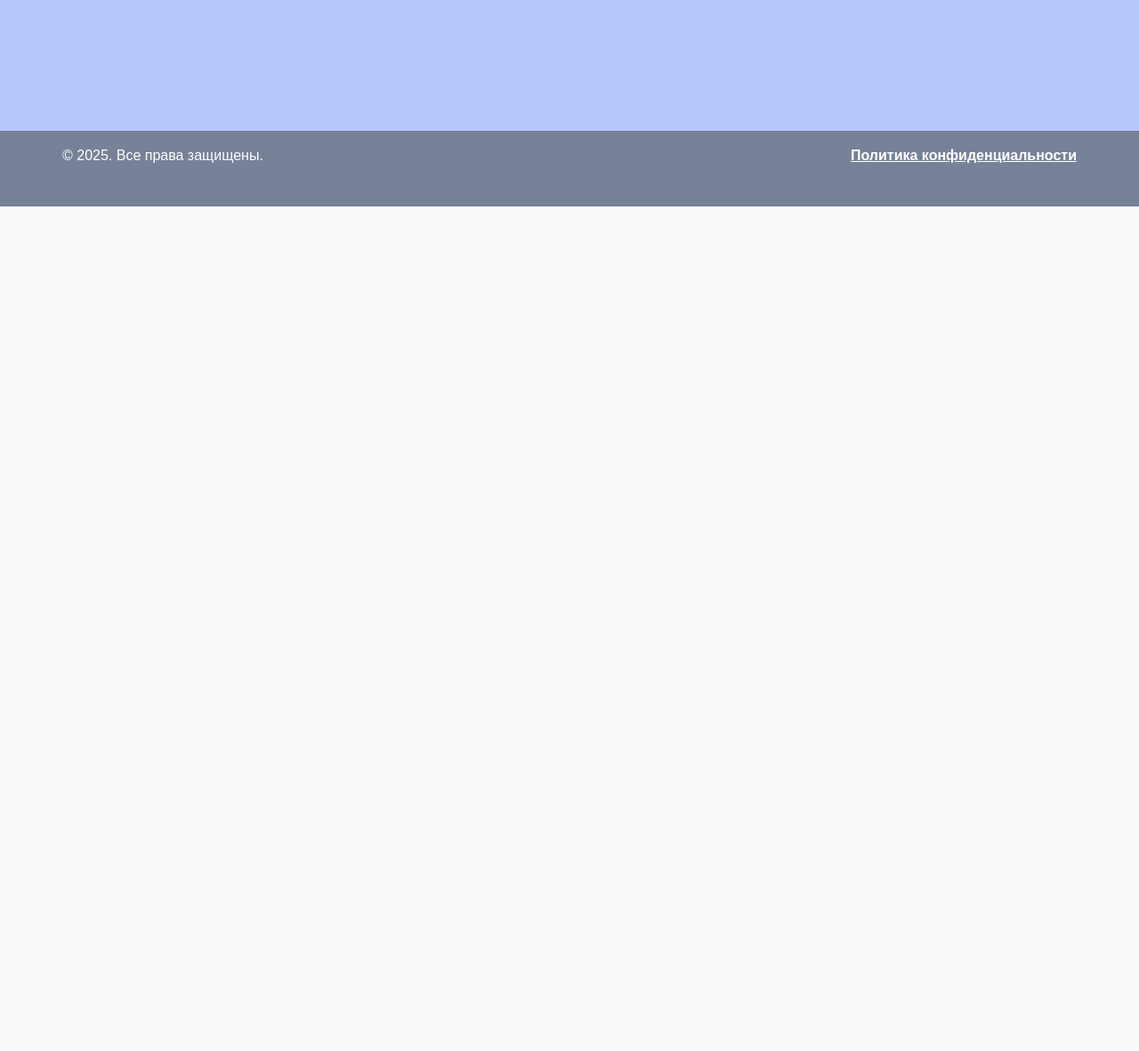
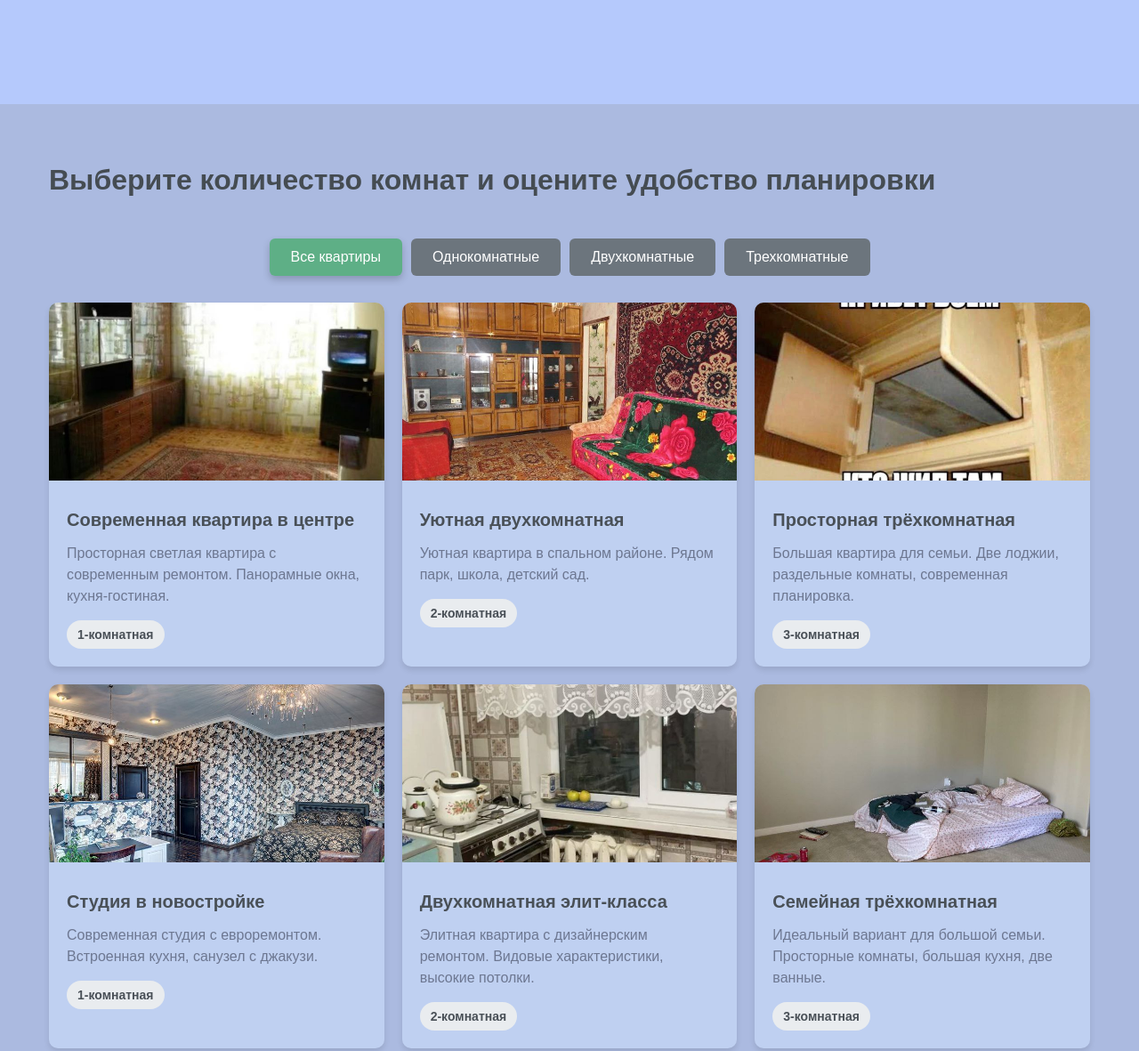
Before and after one commit to dzemlarisa/yauza_park, a plain HTML site: page index_2.html in a window 1280 px wide. Shown: the part 2773-3954 px from the top of the page at 89% size. Before the commit the page ends 3005 px from the top, so only its background shows below. Drawn offline with Linux system fonts and the light colour scheme.

Commit message:
добавление экрана с квартирами

```diff
--- a/index_2.html
+++ b/index_2.html
@@ -156,6 +156,20 @@
                 </div>
             </div>
         </section>
+        <section class="flats">
+            <div class="container">
+                <h1 class="flats-title">Выберите количество комнат и оцените удобство планировки</h1>
+                <div class="filter-buttons">
+                    <button class="filter-btn active" data-filter="all">Все квартиры</button>
+                    <button class="filter-btn" data-filter="1">Однокомнатные</button>
+                    <button class="filter-btn" data-filter="2">Двухкомнатные</button>
+                    <button class="filter-btn" data-filter="3">Трехкомнатные</button>
+                </div>
+
+                <div class="flats-container" id="flatsContainer"></div>
+            </div>
+        </section>
+        <script src="main.js"></script>
     </main>
 
     <footer class="footer">
--- /dev/null
+++ b/main.js
@@ -0,0 +1,129 @@
+        const flatsData = [
+            {
+                id: 1,
+                image: "images/flat1.jpg",
+                title: "Современная квартира в центре",
+                description: "Просторная светлая квартира с современным ремонтом. Панорамные окна, кухня-гостиная.",
+                rooms: 1
+            },
+            {
+                id: 2,
+                image: "images/flat2.jpg",
+                title: "Уютная двухкомнатная",
+                description: "Уютная квартира в спальном районе. Рядом парк, школа, детский сад.",
+                rooms: 2
+            },
+            {
+                id: 3,
+                image: "images/flat3.jpg",
+                title: "Просторная трёхкомнатная",
+                description: "Большая квартира для семьи. Две лоджии, раздельные комнаты, современная планировка.",
+                rooms: 3
+            },
+            {
+                id: 4,
+                image: "images/flat4.jpg",
+                title: "Студия в новостройке",
+                description: "Современная студия с евроремонтом. Встроенная кухня, санузел с джакузи.",
+                rooms: 1
+            },
+            {
+                id: 5,
+                image: "images/flat5.jpg",
+                title: "Двухкомнатная элит-класса",
+                description: "Элитная квартира с дизайнерским ремонтом. Видовые характеристики, высокие потолки.",
+                rooms: 2
+            },
+            {
+                id: 6,
+                image: "images/flat6.jpg",
+                title: "Семейная трёхкомнатная",
+                description: "Идеальный вариант для большой семьи. Просторные комнаты, большая кухня, две ванные.",
+                rooms: 3
+            }
+        ];
+
+        function createflatCard(flat) {
+            return `
+                <div class="flat-card" data-rooms="${flat.rooms}">
+                    <img src="${flat.image}" alt="${flat.title}" class="flat-image">
+                    <div class="flat-info">
+                        <h3 class="flat-title">${flat.title}</h3>
+                        <p class="flat-description">${flat.description}</p>
+                        <span class="flat-rooms">${flat.rooms}-комнатная</span>
+                    </div>
+                </div>
+            `;
+        }
+
+        // Функция для отрисовки всех квартир
+        function renderflats() {
+            const container = document.getElementById('flatsContainer');
+            container.innerHTML = flatsData.map(flat =>
+                createflatCard(flat)
+            ).join('');
+        }
+
+        // Функция для фильтрации квартир
+        function filterflats(roomType) {
+            const cards = document.querySelectorAll('.flat-card');
+
+            cards.forEach(card => {
+                const cardRooms = card.getAttribute('data-rooms');
+
+                if (roomType === 'all' || cardRooms === roomType) {
+                    card.classList.remove('hidden');
+                    setTimeout(() => {
+                        card.style.display = 'block';
+                    }, 50);
+                } else {
+                    card.classList.add('hidden');
+                    setTimeout(() => {
+                        card.style.display = 'none';
+                    }, 300);
+                }
+            });
+        }
+
+        document.addEventListener('DOMContentLoaded', function() {
+            renderflats();
+
+            const filterButtons = document.querySelectorAll('.filter-btn');
+
+            filterButtons.forEach(button => {
+                button.addEventListener('click', function() {
+                    filterButtons.forEach(btn => btn.classList.remove('active'));
+                    this.classList.add('active');
+                    filterflats(this.getAttribute('data-filter'));
+                });
+            });
+
+            filterflats('all');
+        });
+
+        function animateCards() {
+            const cards = document.querySelectorAll('.flat-card');
+            cards.forEach((card, index) => {
+                card.style.animationDelay = `${index * 0.1}s`;
+                card.classList.add('fade-in');
+            });
+        }
+
+        const style = document.createElement('style');
+        style.textContent = `
+            .fade-in {
+                animation: fadeIn 0.5s ease-in-out forwards;
+            }
+
+            @keyframes fadeIn {
+                from {
+                    opacity: 0;
+                }
+                to {
+                    opacity: 1;
+                }
+            }
+        `;
+        document.head.appendChild(style);
+
+        setTimeout(animateCards, 100);
--- a/styles.css
+++ b/styles.css
@@ -334,6 +334,123 @@ body {
     margin-bottom: 15px;
     font-size: 1.5rem;
 }
+.flats {
+    background-color: #abbae0;
+    padding: 60px 0;
+    position: relative;
+}
+
+.flats-title {
+    font-size: 2rem;
+    margin-bottom: 40px;
+    padding-left: 0;
+    color: #454c52;
+}
+.filter-buttons {
+    display: flex;
+    gap: 10px;
+    margin-bottom: 30px;
+    justify-content: center;
+    flex-wrap: wrap;
+}
+
+.filter-btn {
+    padding: 12px 24px;
+    border: none;
+    border-radius: 6px;
+    background-color: #6c757d;
+    color: white;
+    cursor: pointer;
+    transition: all 0.3s ease;
+    font-size: 16px;
+}
+
+.filter-btn:hover {
+    transform: translateY(-2px);
+}
+
+.filter-btn.active {
+    background-color: #28a74694;
+    box-shadow: 0 4px 8px rgba(0,0,0,0.2);
+}
+
+.flats-container {
+    display: grid;
+    grid-template-columns: repeat(auto-fill, minmax(300px, 1fr));
+    gap: 20px;
+    max-width: 1200px;
+    margin: 0 auto;
+}
+
+.flat-card {
+    background: #bfd0f1;
+    border-radius: 10px;
+    overflow: hidden;
+    box-shadow: 0 4px 6px rgba(0,0,0,0.1);
+    transition: all 0.5s ease;
+    animation: fadeIn 0.5s ease-in-out forwards;
+    opacity: 0;
+
+}
+
+.flat-card.hidden {
+    opacity: 0;
+    transform: scale(0.8);
+}
+
+.flat-image {
+    width: 100%;
+    height: 200px;
+    object-fit: cover;
+}
+
+.flat-info {
+    padding: 20px;
+}
+
+.flat-title {
+    font-size: 20px;
+    font-weight: bold;
+    margin-bottom: 10px;
+    color: #495057;
+}
+
+.flat-description {
+    color: #6d7791;
+    line-height: 1.5;
+    margin-bottom: 15px;
+}
+
+.flat-rooms {
+    display: inline-block;
+    padding: 5px 12px;
+    background-color: #e9ecef;
+    border-radius: 20px;
+    font-size: 14px;
+    color: #495057;
+    font-weight: bold;
+}
+
+.flat-card:hover {
+    transform: translateY(-5px);
+    box-shadow: 0 8px 15px rgba(0,0,0,0.2);
+}
+
+.flat-card:nth-child(1) { animation-delay: 0.1s; }
+.flat-card:nth-child(2) { animation-delay: 0.2s; }
+.flat-card:nth-child(3) { animation-delay: 0.3s; }
+.flat-card:nth-child(4) { animation-delay: 0.4s; }
+.flat-card:nth-child(5) { animation-delay: 0.5s; }
+.flat-card:nth-child(6) { animation-delay: 0.6s; }
+
+@keyframes fadeIn {
+    from {
+        opacity: 0;
+    }
+    to {
+        opacity: 1;
+    }
+}
 
 .footer {
     background-color: #778198;
@@ -415,6 +532,19 @@ body {
         max-width: 200px;
     }
 
+    .flats-container {
+        grid-template-columns: 1fr;
+    }
+
+    .filter-buttons {
+        flex-direction: column;
+        align-items: center;
+    }
+
+    .filter-btn {
+        width: 200px;
+    }
+
     .footer-content {
         flex-direction: column;
         text-align: center;
```
Also changed, not shown: images/flat1.jpg (added), images/flat2.jpg (added), images/flat3.jpg (added), images/flat4.jpg (added), images/flat5.jpg (added), images/flat6.jpg (added).
